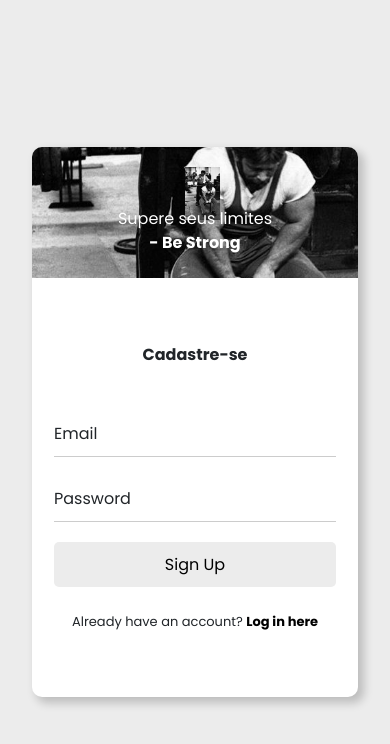
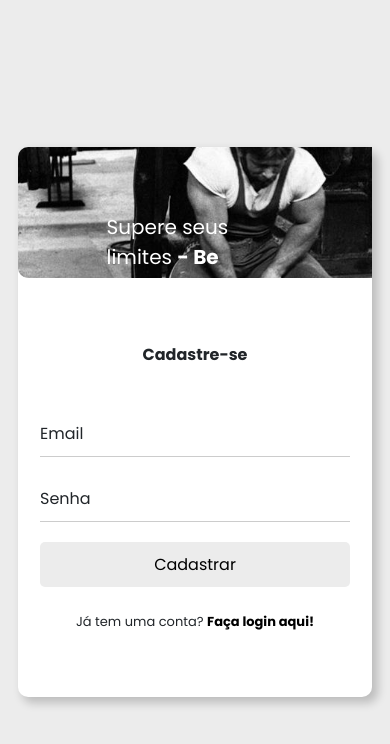
Before and after one commit to VitorSuave/Projeto-Individual-BeStrong, a plain HTML site: page public/login.html in a window 390 px wide. Drawn offline with nearby package versions, Linux system fonts and the light colour scheme.

Commit message:
Atualização Cadastro

```diff
--- a/public/cadastro.css
+++ b/public/cadastro.css
@@ -149,32 +149,3 @@ span a:hover {
     text-decoration: underline;
     color: #000;
 }
-
-@media only screen and (max-width: 768px) {
-    .side-image {
-        border-radius: 10px 10px 0 0;
-    }
-
-    img {
-        width: 35px;
-        position: absolute;
-        top: 20px;
-        left: 47%;
-    }
-
-    .text {
-        position: absolute;
-        top: 70%;
-        text-align: center;
-    }
-
-    .text p,
-    i {
-        font-size: 16px;
-    }
-
-    .row {
-        max-width: 420px;
-        width: 100%;
-    }
-}
--- a/public/login.html
+++ b/public/login.html
@@ -15,7 +15,6 @@
         <div class="container main">
             <div class="row">
                 <div class="col-md-6 side-image">
-                    <img src="assets/login_background.jpg" alt="">
                     <div class="text">
                         <p>Supere seus limites <strong>- Be Strong</strong></p>
                     </div>
@@ -32,14 +31,13 @@
                         </div>
                        <div class="input-field">
                             <input type="password" class="input" id="pass" required="">
-                            <label for="pass">Password</label>
+                            <label for="pass">Senha</label>
                         </div>
                        <div class="input-field">
-
-                            <input type="submit" class="submit" value="Sign Up">
+                            <input type="submit" class="submit" value="Cadastrar">
                        </div>
                        <div class="signin">
-                        <span>Already have an account? <a href="#">Log in here</a></span>
+                        <span>Já tem uma conta? <a href="#">Faça login aqui!</a></span>
                        </div>
                     </div>
                 </div>
```
